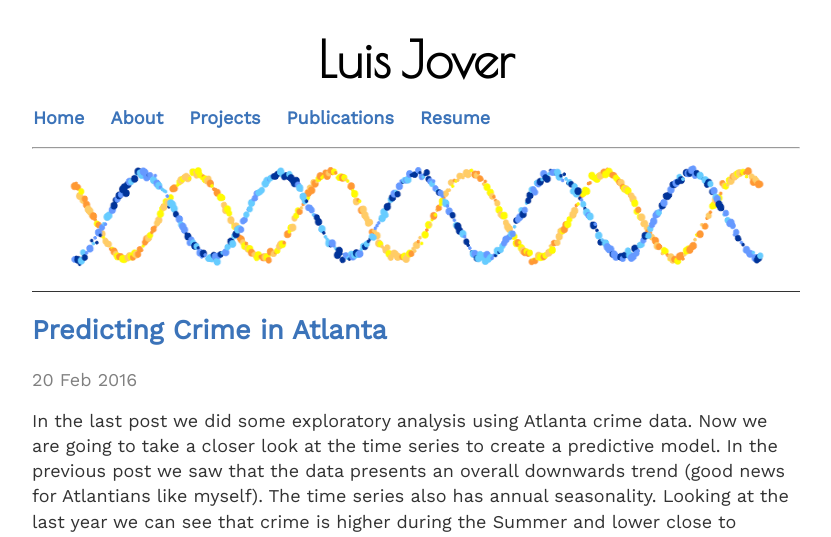
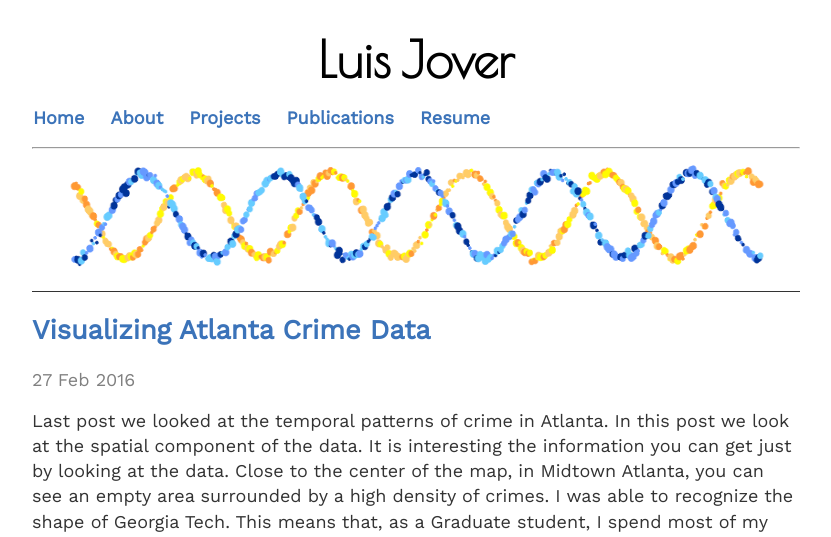
Before and after one commit to lfjover/lfjover.github.io, a Jekyll site: the page built from index.html, in a window 1280 px wide and 1400 px high. Shown: the top 537 px of the window, without its empty margins (224-1055 px from the left). Built offline with Jekyll 4.4.1, drawn with Linux system fonts in a browser that asks for light colours; some web fonts are replaced; some of the changed text lies outside the part shown.

Commit message:
spatial an

```diff
--- a/_posts/2016-02-10-crime-in-atlanta.html
+++ b/_posts/2016-02-10-crime-in-atlanta.html
@@ -4,7 +4,7 @@
 date: 2016-02-10
 figure_name: crimes_date
 ---
-<p> Crime in Atlanta is going down! I analyzed crime data maid available by the <a href = "http://www.atlantapd.org/crimedatadownloads.aspx"> Atlanta Police Department</a>. I've been living in Atlanta since 2010 and it's good to see that the city is getting progressively safer. Here, I look at the data from 2009 to 2016 </p>.
+<p> Crime in Atlanta is going down! I analyzed crime data maid available by the <a href = "http://www.atlantapd.org/crimedatadownloads.aspx"> Atlanta Police Department</a>. I've been living in Atlanta since 2010 and it's good to see that the city is getting progressively safer. Here, I look at the data from 2009 to 2016. </p>
 
 <center><img src="/figures/crimes_date.png" width=70%><center>
 
--- a/_posts/2016-02-20-predict-atlanta-crime.html
+++ b/_posts/2016-02-20-predict-atlanta-crime.html
@@ -15,13 +15,13 @@ An important tool in time series analysis is the autocorelation function. It giv
 
 <center><img src="/figures/acf.png" width=70%><center>
 
-<p>The autocorrelation graph shows  a combination of a decaying trend and an oscillation. The decaying trend is a signature of the long term decaying trend in the data. The oscillations reveal another important fact of the time series: a short term seasonality. We can see that the peaks occur at multiples of seven days.This mean that the data has a weakly seasonality too. This makes sense, the number of crimes depend on the day of the week. </p>
+<p>The autocorrelation graph shows  a combination of a decaying trend and an oscillation. The decaying trend is a signature of the long term decaying trend in the data. The oscillations reveal another important fact about the time series: a short term seasonality. We can see that the peaks occur at multiples of seven days.This means that the data has a weakly seasonality too. This makes sense, the number of crimes depend on the day of the week. </p>
 
 <p>
-So the data has both  annual and weakly seasonality. To model the time series we are going to use a BATS models. It incorporates "Box-Cox transformations, Fourier representations with time varying coefficients, and ARMA error correction", you can learn more about this types of models here <a href = "http://robjhyndman.com/papers/ComplexSeasonality.pdf">here</a>. This type of model can be used to model complex seasonality like the one in our data set.
+So the data has both  annual and weakly seasonality. To model the time series we are going to use a BATS models. It incorporates "Box-Cox transformations, Fourier representations with time varying coefficients, and ARMA error correction", you can learn more about this type of models here <a href = "http://robjhyndman.com/papers/ComplexSeasonality.pdf">here</a>. This type of models can be used to model complex seasonality like the one in our data set.
 Using our fitted model we can predict the total number of crimes in the next year.
 </p>
 <center><img src="/figures/forecast.png" width=70%><center>
 
 <p>
-The blue line represents our prediction with confidence intervals (grey). I don't think the Atlanta Police Department will be using my model any time soon, so my goal is not to optimize it. Instead, we are looking to learn something new from the data. The prediction reveals a pattern that I didn't notice with the raw data. Namely, there seems to be two peak in the annual pattern, one around Summer and another just before Winter when crimes goes down.</p>
+The blue line represents our prediction with confidence intervals (grey). I don't think the Atlanta Police Department will be using my model any time soon, so my goal is not to optimize it. If that was the case I could train the data on a subset of the data and test it in the remaining (e.g. the last 30 days). Instead, we are looking to learn something new from the data. For example, the prediction reveals a pattern that I didn't notice int the raw data. Namely, there seems to be two peak in the annual pattern, one around Summer and another just before Winter when crimes goes down.</p>
--- /dev/null
+++ b/_posts/2016-02-27-where-atlanta-crime.html
@@ -0,0 +1,28 @@
+---
+layout: post
+title: Visualizing Atlanta Crime Data
+date: 2016-02-27
+figure_name: where_last_year
+---
+<p> Last post we looked at the temporal patterns of crime in Atlanta. In this post we look at the spatial component of the data. It is interesting the information you can get just by looking at the data. Close to the center of the map, in Midtown Atlanta, you can see an empty area surrounded by a high density of crimes. I was able to recognize the shape of Georgia Tech. This means that, as a Graduate student, I spend most of my day in crime-free bubble surrounded by crime.
+</p>
+
+<center><img src="/figures/where_last_year.png" width=90%><center>
+
+<p>
+To see if there are any obvious patterns we can separate last year's data by  type of crime:
+</p>
+
+<center><img src="/figures/where_last_year_type.png" width=95%><center>
+
+The 2015 data suggests that there might exist a pattern in the occurrences of rape, with most cases concentrated around a specific area. Nevertheless, when we look at the data over the different years the pattern isn't as obvious:
+
+<center><img src="/figures/where_by_year_rape.png" width=95%><center>
+
+The 2015 data seems to be concentrated around the Interstate 75 (I-75), even when the pattern does not look as strong for the other years. This insight may be more general extending to all types of crime and may have recently affected me. I live in Home Park, a neighborhood near Georgia Tech. Last weekend somebody  broken into my car and stole  my radio. Talking to the Police Officer in charge of my case, he mentioned that the relatively high crime rate in the area is due to the proximity to the Interstate. The hypothesis being that people come from other areas to commit crimes and the Interstate provides a good escape route. With this idea in mind we can look at all the crime near Georgia Tech since 2009.
+
+<center><img src="/figures/near_georgia_tech.png" width=95%><center>
+
+I marked the highway exits in blue and planned to calculate crime as a function of the distance to the nearest exit to the I-75. But, looking at the data it is obvious that, at least at this scale, the distance to the closest I-75 exit is not a factor. Instead we see specific streets and areas that have higher number of crimes. At a larger scale, there may exist a correlation, but population density is also  higher closer to I-75, so it would be necessary to normalize the data.  We can also separate the data near Georgia Tech  by type of crime:
+
+<center><img src="/figures/near_georgia_tech_type.png" width=95%><center>
--- a/about/index.md
+++ b/about/index.md
@@ -8,7 +8,7 @@ title: Luis Jover
 <center><img src="photo_luis_circle.png" width="200" height= "200" align="middle"></center>
 
 
-Hi! I\'m Luis Jover.  I\'m almost done with my PhD in Physics at Georgia Tech and I\'m looking forward to continuing my career in Data Science.  I\'ll use this website to post Data Science related stuff.
+Hi! I\'m Luis Jover.  I\'m almost done with my PhD in Physics at Georgia Tech where I'm doing research in Computational Biology and getting a minor in Data Science. I\'m looking forward to continuing my career in Data Science.  I\'ll use this website to post Data Science related stuff.
 
 <hr>
 
--- a/index.html
+++ b/index.html
@@ -16,7 +16,7 @@ title:
 
   {{ post.excerpt }}
 
-  <center><img src="/figures/{{ post.figure_name }}.png" width=60%></center>
+  <center><img src="/figures/{{ post.figure_name }}.png" width=70%></center>
 
   <p><a class="btn btn-sm btn-primary" href="{{site.baseurl}}{{ post.url }}" role="button">Read more <i class="fa fa-arrow-circle-right"></i></a>
   </p>
```
Also changed, not shown: other parts of _posts/2016-02-10-crime-in-atlanta.html (+1 -1 lines), resume/index.md (+2 -2 lines), figures/common_bigrams.png, figures/common_words.png, 7 other files.
